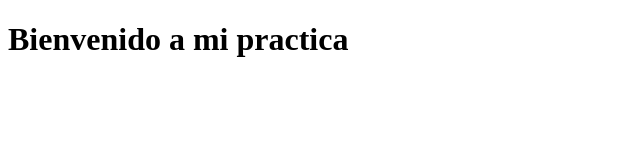
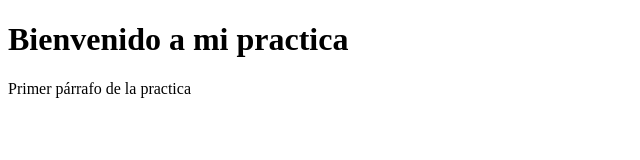
Before and after one commit to davgarvel/practicaUd6, a plain HTML site: page index.html in a window 1280 px wide. Shown: the whole page, without its empty margins (0-640 px from the left). Drawn offline with Linux system fonts and the light colour scheme.

Commit message:
Segundo commit de la practica

```diff
--- a/index.html
+++ b/index.html
@@ -7,5 +7,6 @@
 </head>
 <body>
     <h1>Bienvenido a mi practica</h1>
+    <p>Primer párrafo de la practica</p>
 </body>
 </html>
```
